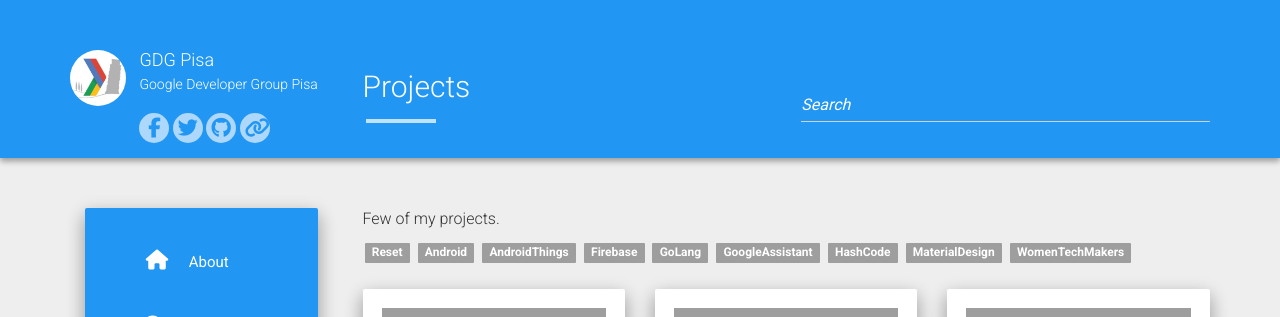
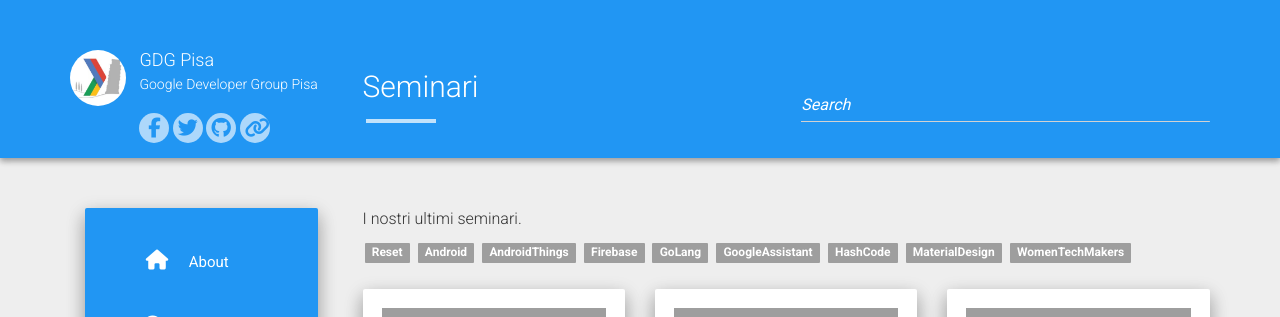
Before and after one commit to gdgpisa/gdgpisa.github.io, a Jekyll site: the page built from projects.md, in a window 1280 px wide. Shown: the top 317 px of the page. Built offline with Jekyll 4.4.1, drawn with Linux system fonts in a browser that asks for light colours; nearby versions of some CDN libraries; grey boxes are pictures that could not be loaded.

Commit message:
Update projects.md

```diff
--- a/projects.md
+++ b/projects.md
@@ -1,7 +1,7 @@
 ---
 layout: project
-title: Projects
+title: Seminari
 permalink: /projects/
 ---
 
-Few of my projects.
+I nostri ultimi seminari.
```
